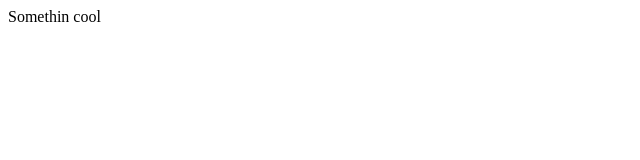
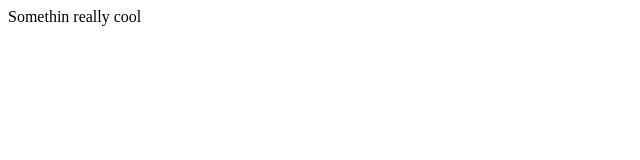
Before and after one commit to william23jordan/william23jordan.github.io, a plain HTML site: page index.html in a window 1280 px wide. Shown: the full height of the page, 0-640 px from the left. Drawn offline with Linux system fonts and the light colour scheme.

Commit message:
Some comment

```diff
--- a/index.html
+++ b/index.html
@@ -7,6 +7,6 @@
     <title>Document</title>
 </head>
 <body>
-    Somethin cool
+    Somethin really cool
 </body>
 </html>
```
